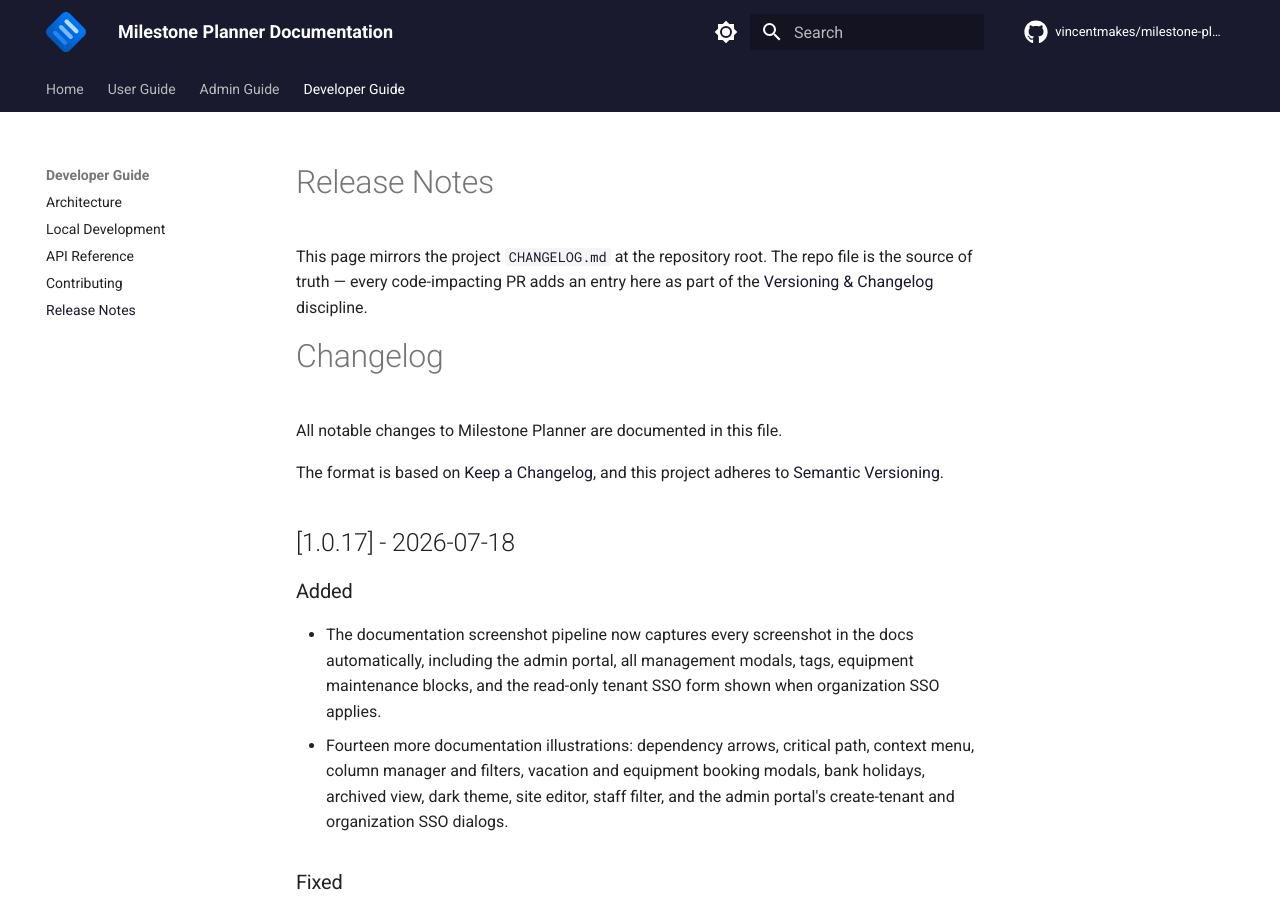
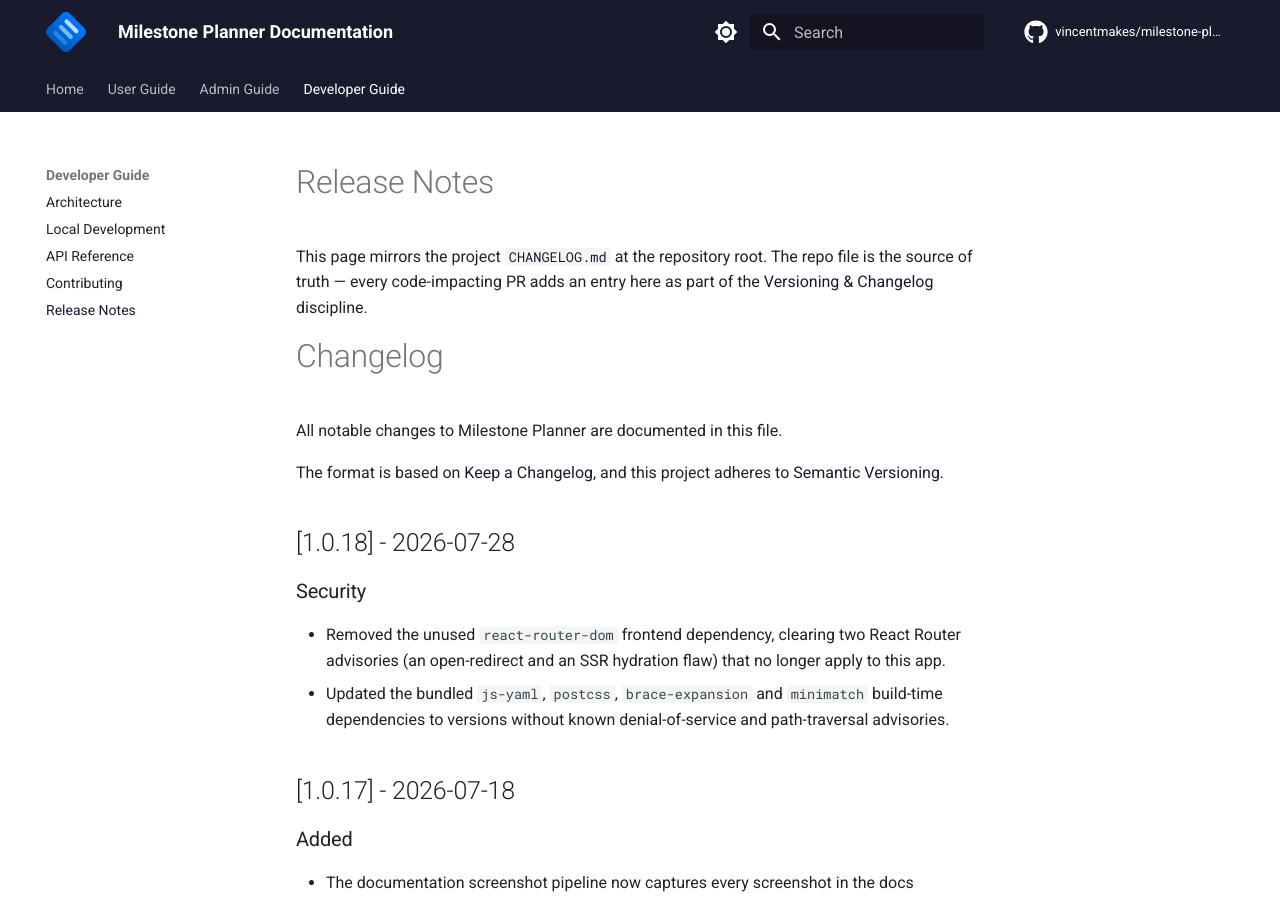
Before and after one commit to vincentmakes/milestone-planner, an MkDocs documentation site: the page built from docs/release-notes.md, in a window 1280 px wide and 900 px high. Built offline with MkDocs 1.6.1 and Material for MkDocs 9.7.7, drawn with Linux system fonts in a browser that asks for light colours; comment, search, counter and statistics services are not loaded.

Commit message:
Remove unused react-router-dom and clear remaining npm advisories
Dependabot PR #54 proposed bumping react-router-dom 6.30.4 -> 7.0.0, but
7.0.0 is still inside the vulnerable range of both open React Router
advisories (GHSA-wrjc-x8rr-h8h6, GHSA-337j-9hxr-rhxg cover 6.0.0 - 7.17.0),
so it would have taken a major-version breaking change without actually
fixing anything.

The package was never imported — the app branches on window.location.pathname
and keeps in-app views in viewStore. Dropping it removes both advisories
outright rather than chasing a router upgrade the app has no use for.

Also raises the js-yaml, postcss, brace-expansion and minimatch overrides
past their advisory ranges. minimatch@3 is pinned forward to v10 because
brace-expansion 1.x has no release that fixes GHSA-mh99-v99m-4gvg; eslint's
config-array works unchanged against v10.

npm audit is now clean, and lint, tests and build all pass.

Co-Authored-By: Claude Opus <noreply@anthropic.com>

```diff
--- a/CHANGELOG.md
+++ b/CHANGELOG.md
@@ -4,6 +4,12 @@ All notable changes to Milestone Planner are documented in this file.
 
 The format is based on [Keep a Changelog](https://keepachangelog.com/en/1.1.0/),
 and this project adheres to [Semantic Versioning](https://semver.org/).
+
+## [1.0.18] - 2026-07-28
+
+### Security
+- Removed the unused `react-router-dom` frontend dependency, clearing two React Router advisories (an open-redirect and an SSR hydration flaw) that no longer apply to this app.
+- Updated the bundled `js-yaml`, `postcss`, `brace-expansion` and `minimatch` build-time dependencies to versions without known denial-of-service and path-traversal advisories.
 
 ## [1.0.17] - 2026-07-18
 
```
Also changed, not shown: CLAUDE.md (+2 -2 lines), 3 other files.
